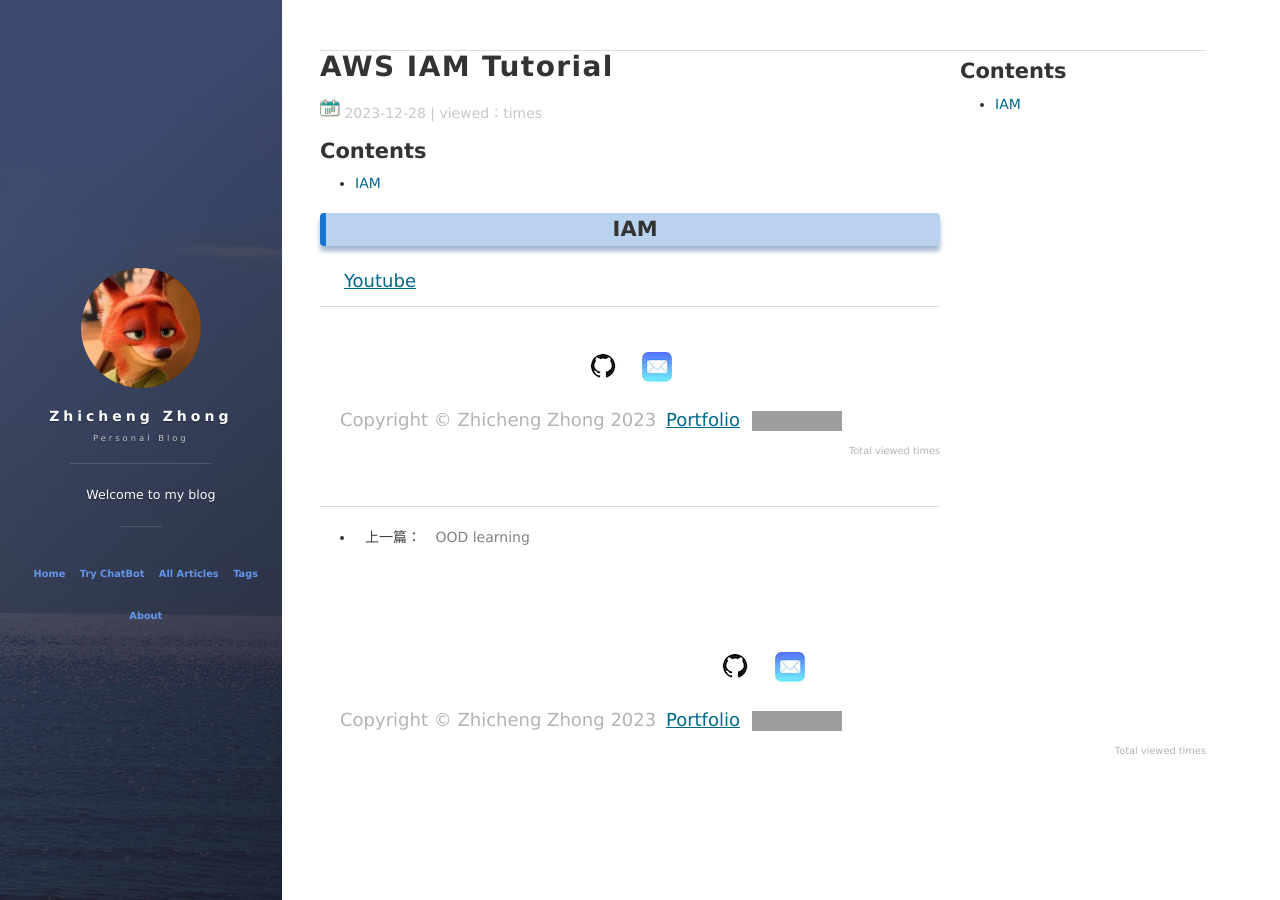
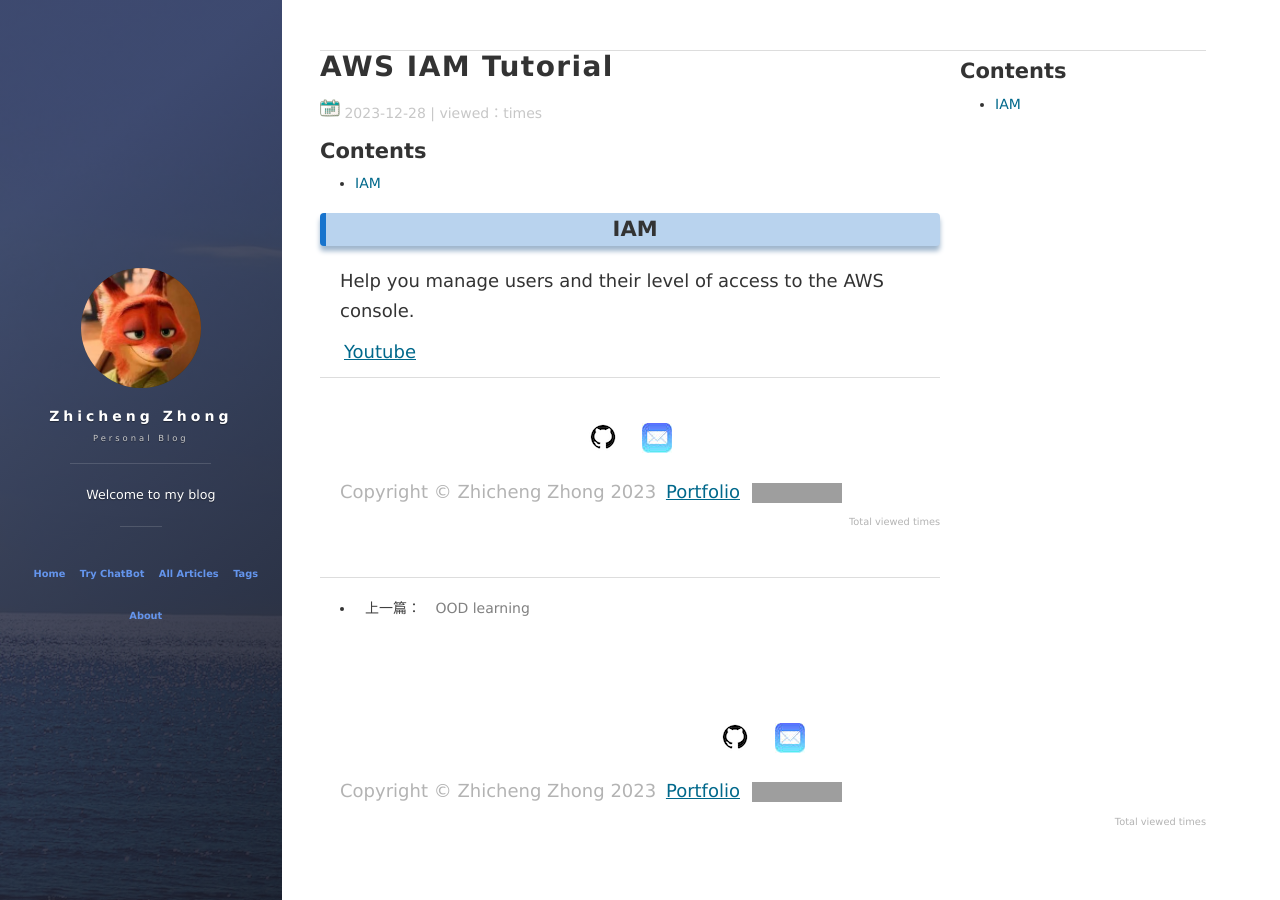
Before and after one commit to ChrisZZhong/chriszzhong.github.io, a Jekyll site: the page built from _posts/2023-12-28-AWS-IAM.md, in a window 1280 px wide. Built offline with Jekyll 4.4.1, drawn with Linux system fonts in a browser that asks for light colours; nearby versions of some CDN libraries; comment, search, counter and statistics services are not loaded; grey boxes are pictures that could not be loaded.

Commit message:
update project

```diff
--- a/_posts/2023-12-28-AWS-IAM.md
+++ b/_posts/2023-12-28-AWS-IAM.md
@@ -8,4 +8,6 @@
 
 ## IAM
 
+Help you manage users and their level of access to the AWS console.
+
 [Youtube](https://youtube.com/watch?v=CjKhQoYeR4Q&si=y1NiKwzdFlDu9dne)
```
